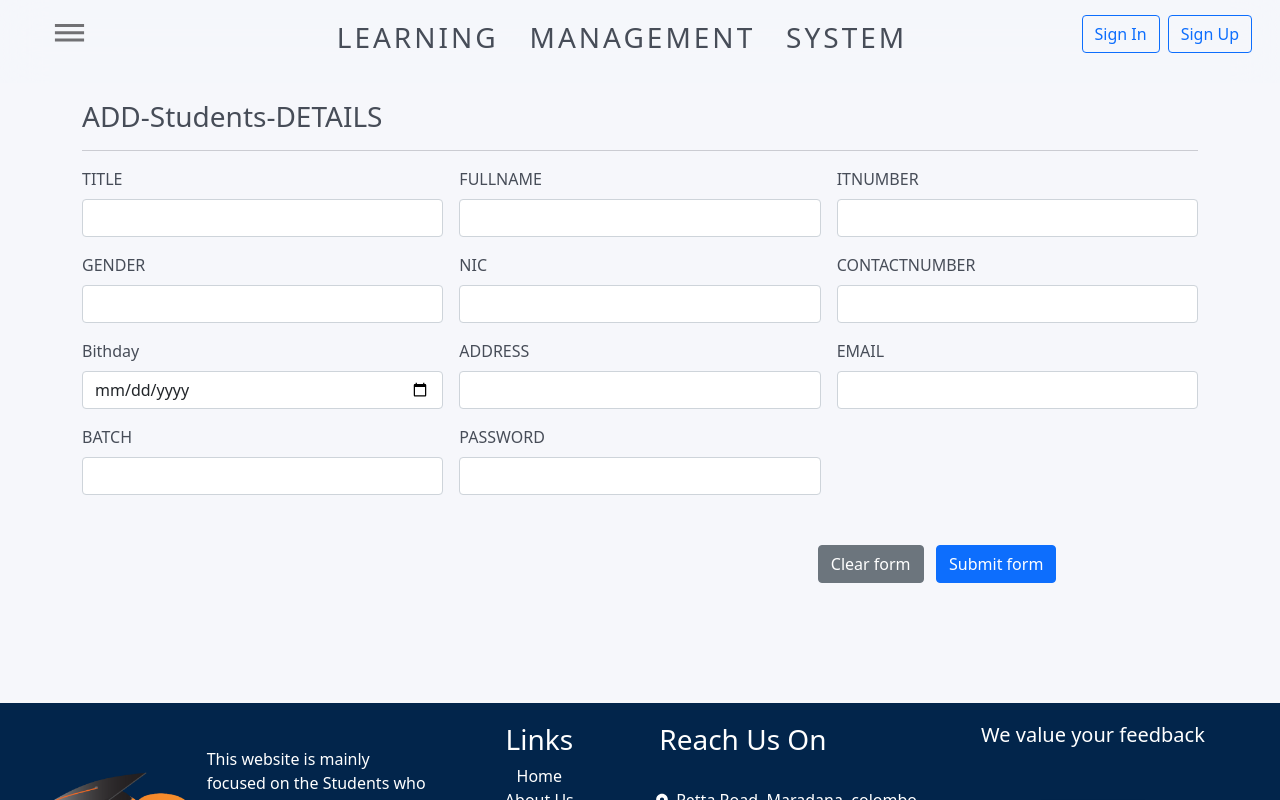
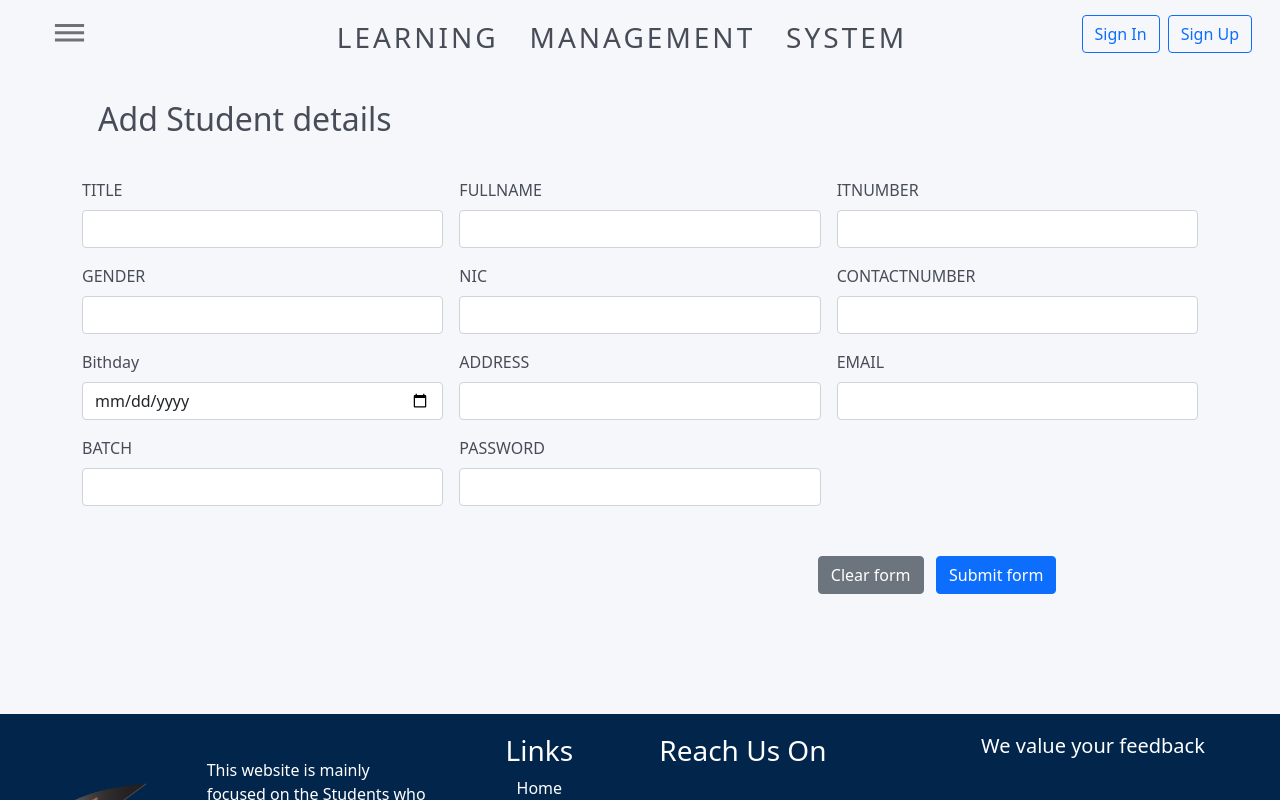
Before and after one commit to JoshuaAmarasinghe/Aspirus-Learning-Management-System, a React (Create React App) app in the folder client/: page /studentmanager/add in a window 1280 px wide. Shown: the top 800 px of the page. Built offline with nearby package versions, Linux system fonts and the light colour scheme; the HTML template or start-up script is replaced by a standard one.

Commit message:
ui changes in add student

```diff
--- a/client/src/components/StudentManagement/AddStudent.js
+++ b/client/src/components/StudentManagement/AddStudent.js
@@ -80,9 +80,14 @@ export default function AddStudent() {
     }
     return (
         <div className="container" >
-            <h3 style={{ marginTop:"100px"}}>ADD-Students-DETAILS</h3><hr />
-
-
+            <div className="row">
+                <div className="col-12">
+                    <div className="pb-2 px-3">
+                        <h2 >Add Student details</h2>
+                    </div>
+                </div>
+            </div>
+            <br></br>
             <form class="row g-3 needs-validation" id="inputForm2" novalidate>
 
             <div class="col-md-4 position-relative">
```
